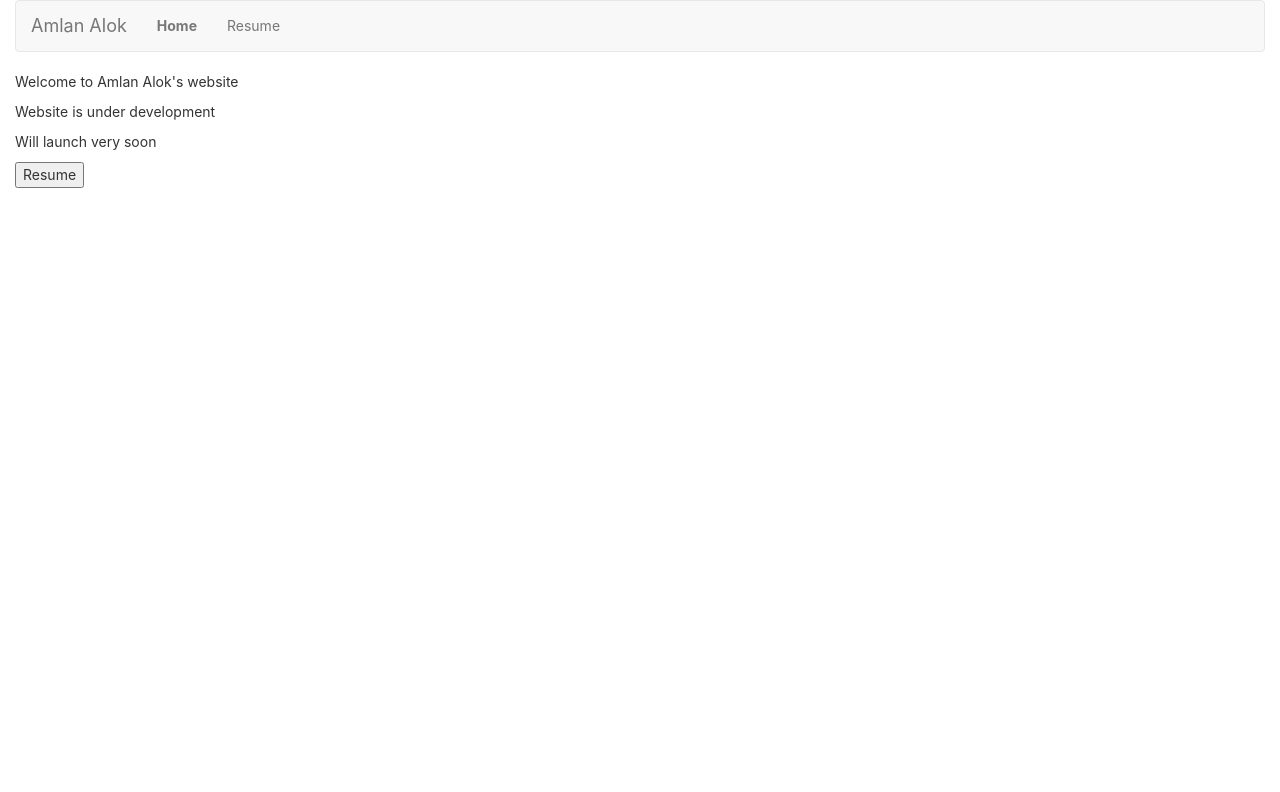
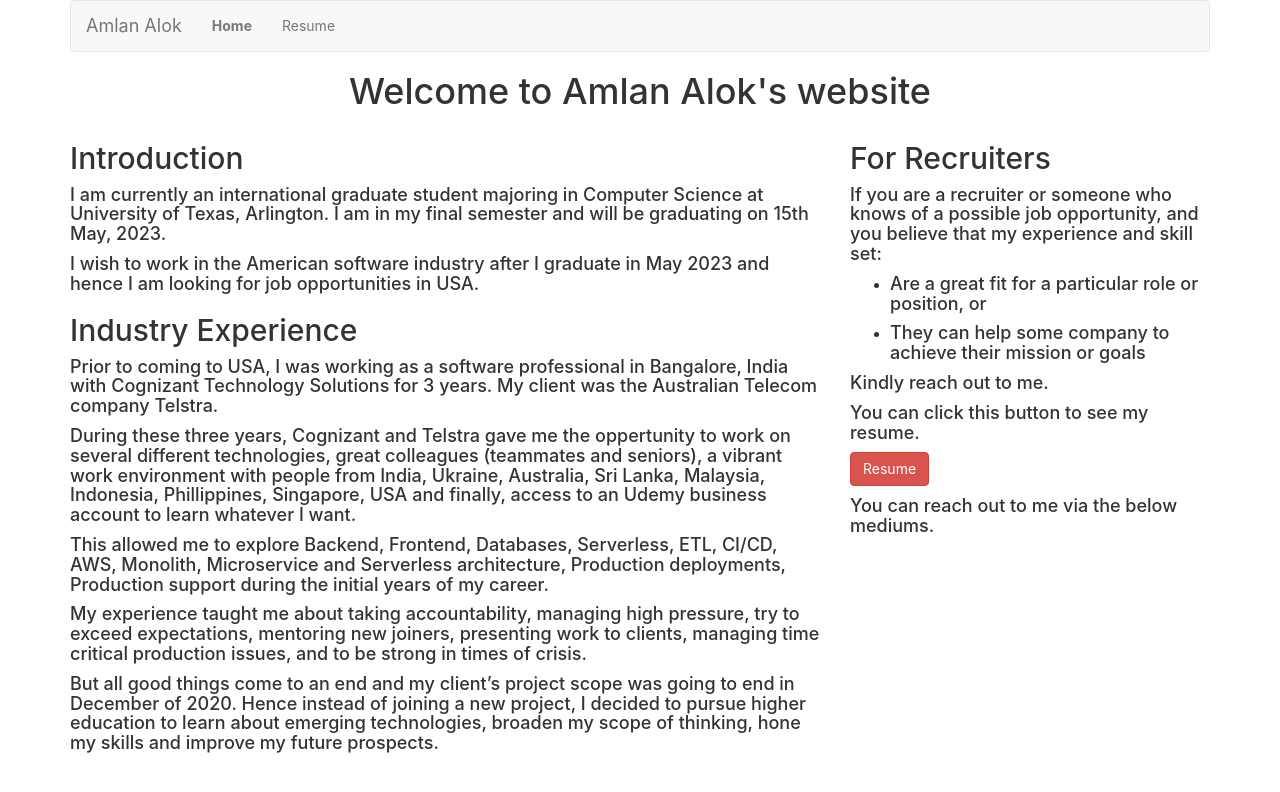
Before and after one commit to AmlanAlok/amlanalok.com, a React (Create React App) app: page / in a window 1280 px wide. Shown: the top 792 px of the page. Built offline with nearby package versions, Linux system fonts and the light colour scheme.

Commit message:
Home page done 90%

```diff
--- a/src/App.js
+++ b/src/App.js
@@ -7,7 +7,7 @@ import NoMatch from './components/NoMatch/NoMatch'
 
 function App() {
   return (
-    <div className='container-fluid'>
+    <div className='container'>
       <Navbar/>
       <Routes>
         <Route path='/' element={<Home />} />
--- a/src/components/Home/Home.js
+++ b/src/components/Home/Home.js
@@ -1,4 +1,4 @@
-import { useNavigate} from 'react-router-dom'
+import { useNavigate } from 'react-router-dom'
 
 function Home() {
     const navigate = useNavigate()
@@ -6,11 +6,43 @@ function Home() {
     return (
         <div>
             <header>
-                <p>Welcome to Amlan Alok's website</p>
-                <p>Website is under development</p>
-                <p>Will launch very soon</p>
+                <h1 className='center-pos'>Welcome to Amlan Alok's website</h1>
+                <div className='row'>
+                    <div className="col-sm-8">
+
+                        <h2>Introduction</h2>
+                        <h4>I am currently an international graduate student majoring in Computer Science at University of Texas, Arlington. I am in my final semester and will be graduating on 15th May, 2023.</h4>
+                        <h4>I wish to work in the American software industry after I graduate in May 2023 and hence I am looking for job opportunities in USA.</h4>
+
+                        <h2>Industry Experience</h2>
+                        <h4>Prior to coming to USA, I was working as a software professional in Bangalore, India with Cognizant Technology Solutions for 3 years. My client was the Australian Telecom company Telstra.</h4>
+                        <h4>During these three years, Cognizant and Telstra gave me the oppertunity   to work on several different technologies, great colleagues (teammates and seniors), a vibrant work environment with people from India, Ukraine, Australia, Sri Lanka, Malaysia, Indonesia, Phillippines, Singapore, USA and finally, access to an Udemy business account to learn whatever I want.</h4>
+                        <h4>This allowed me to explore Backend, Frontend, Databases, Serverless, ETL, CI/CD, AWS, Monolith, Microservice and Serverless architecture, Production deployments, Production support during the initial years of my career.</h4>
+                        <h4>My experience taught me about taking accountability, managing high pressure, try to exceed expectations, mentoring new joiners, presenting work to clients, managing time critical production issues, and to be strong in times of crisis.</h4>
+                        <h4>But all good things come to an end and my client’s project scope was going to end in December of 2020. Hence instead of joining a new project, I decided to pursue higher education to learn about emerging technologies, broaden my scope of thinking, hone my skills and improve my future prospects.</h4>
+
+                    </div>
+                    <div className="col-sm-4">
+                        <h2>For Recruiters</h2>
+                        <h4>If you are a recruiter or someone who knows of a possible job opportunity, and you believe that my experience and skill set: </h4>
+
+                        <ul>
+                            <li><h4>Are a great fit for a particular role or position, or</h4></li>
+                            <li><h4>They can help some company to achieve their mission or goals</h4></li>
+                        </ul>
+
+                        <h4>Kindly reach out to me.</h4>
+
+                        <h4>You can click this button to see my resume.</h4>
+                        <button className='btn btn-danger' onClick={() => navigate('resume')}>Resume</button>
+
+                        <h4>You can reach out to me via the below mediums.</h4>
+                    </div>
+
+
+                </div>
             </header>
-            <button onClick={() => navigate('resume')}>Resume</button>
+
         </div>
     );
 }
--- /dev/null
+++ b/src/components/Resume/Assitantships/Assitantships.js
@@ -0,0 +1,10 @@
+
+function Assitantships() {
+    return (
+        <div>
+            <h2>Assitantships</h2>
+        </div>
+    )
+}
+
+export default Assitantships
--- /dev/null
+++ b/src/components/Resume/Certifications/Certifications.js
@@ -0,0 +1,10 @@
+
+function Certifications() {
+    return (
+        <div>
+            <h2>Certifications</h2>
+        </div>
+    )
+}
+
+export default Certifications
--- /dev/null
+++ b/src/components/Resume/Projects/Projects.js
@@ -0,0 +1,10 @@
+
+function Projects() {
+    return (
+        <div>
+            <h2>Projects</h2>
+        </div>
+    )
+}
+
+export default Projects
--- a/src/components/Resume/Resume.css
+++ b/src/components/Resume/Resume.css
@@ -1,8 +1,9 @@
 .topic-menu-bar {
-    background-color: salmon;
+    background-color: royalblue;
     height: 100%;
     /* width: 100%; */
     padding: 0px;
+    color: white;
 }
 
 .remove-padding {
--- a/src/components/Resume/Resume.js
+++ b/src/components/Resume/Resume.js
@@ -1,6 +1,11 @@
+import Assitantships from "./Assitantships/Assitantships";
+import Certifications from "./Certifications/Certifications";
 import Education from "./Education/Education";
+import Projects from "./Projects/Projects";
 import './Resume.css'
+import Skills from "./Skiils/Skils";
 import Topics from "./Topics/Topics";
+import WorkExperience from "./WorkExperience/WorkExperience";
 
 function Resume() {
     return (
@@ -8,9 +13,14 @@ function Resume() {
             <div className="col-sm-2 remove-padding">
                 <Topics/>
             </div>
-            <div className="col-sm-10 remove-padding B">
+            <div className="col-sm-10 remove-padding">
                 <h1 className='center-pos'>Resume</h1>
                 <Education />
+                <Skills />
+                <WorkExperience />
+                <Assitantships />
+                <Certifications />
+                <Projects />
             </div>
         </div>
     )
--- /dev/null
+++ b/src/components/Resume/Skiils/Skils.js
@@ -0,0 +1,10 @@
+
+function Skills() {
+    return (
+        <div>
+            <h2>Skills</h2>
+        </div>
+    )
+}
+
+export default Skills
--- /dev/null
+++ b/src/components/Resume/WorkExperience/WorkExperience.js
@@ -0,0 +1,10 @@
+
+function WorkExperience() {
+    return (
+        <div>
+            <h2>Work Experience</h2>
+        </div>
+    )
+}
+
+export default WorkExperience
```
